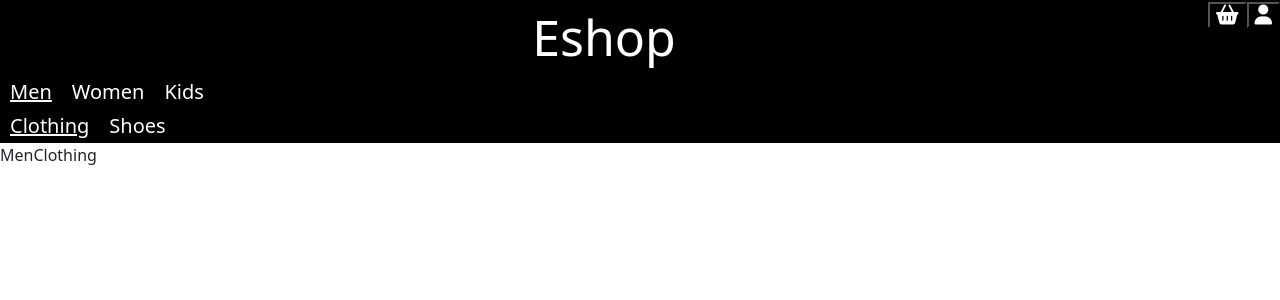
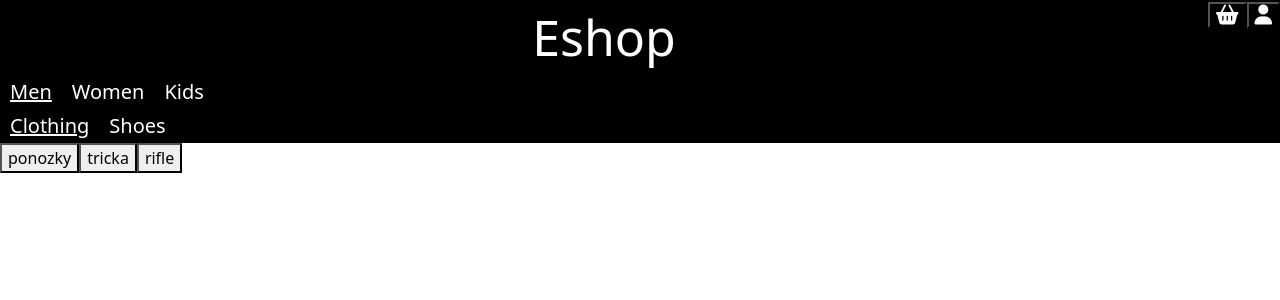
Before and after one commit to SpisiakMarek/eshop, a React (Create React App) app: page /men/clothing in a window 1280 px wide. Shown: the top 300 px of the page. Built offline with nearby package versions, Linux system fonts and the light colour scheme.

Commit message:
popridavane classname pre home navbar

```diff
--- a/src/Header.js
+++ b/src/Header.js
@@ -4,7 +4,7 @@ import UserNavbar from "./components/UserNavbar";
 function Header(props) {
   const { handleSetLoginInUse } = props;
   return (
-    <header>
+    <header className="main-header">
       <Link className="siteName" to="/">
         Eshop
       </Link>
--- a/src/Routing.js
+++ b/src/Routing.js
@@ -6,7 +6,7 @@ import {
   Link,
   useLocation,
 } from "react-router-dom";
-import PrimaryNavbar from "./components/LinksNavbar";
+import HomeNavbar from "./components/HomeNavbar";
 
 import Home from "./pages/Home";
 import Kids from "./pages/Kids";
@@ -48,7 +48,7 @@ function App() {
     <div>
       {loginInUse ? <Auth handleSetLoginInUse={handleSetLoginInUse} /> : null}
       <Header handleSetLoginInUse={handleSetLoginInUse} />
-      <PrimaryNavbar links={links} linkLevel={1} />
+      <HomeNavbar links={links} linkLevel={1} />
       <Routes>
         <Route path="/" element={<Home />}></Route>
 
--- a/src/assets/global.css
+++ b/src/assets/global.css
@@ -3,14 +3,14 @@ body {
   font-family: Arial, Helvetica, sans-serif;
 }
 
-nav {
+.home-navbar {
   background-color: black;
   color: white;
   display: flex;
   justify-content: flex-start;
 }
 /* funguje na Link component */
-nav a {
+.home-navbar-link {
   font-size: 20px;
   color: white;
   text-decoration: none;
@@ -18,7 +18,7 @@ nav a {
   margin: 2px 10px;
 }
 
-header {
+.main-header {
   text-align: center;
   font-size: 50px;
   background-color: black;
--- a/src/components/LinksNavbar.js
+++ b/src/components/HomeNavbar.js
@@ -1,16 +1,17 @@
 import { Link, useLocation } from "react-router-dom";
 
-function PrimaryNavbar(props) {
+function HomeNavbar(props) {
   const { links } = props;
   const { linkLevel } = props;
   const location = useLocation();
 
   return (
-    <nav className="homeNavbar">
+    <nav className="home-navbar">
       {links.map((element) => {
         return (
           <Link
             to={element.link}
+            className={"home-navbar-link"}
             style={{
               textDecoration:
                 location.pathname.split("/")[linkLevel] == element.link
@@ -26,4 +27,4 @@ function PrimaryNavbar(props) {
   );
 }
 
-export default PrimaryNavbar;
+export default HomeNavbar;
--- a/src/pages/Kids/Kids.js
+++ b/src/pages/Kids/Kids.js
@@ -1,5 +1,5 @@
 import { Link, Outlet } from "react-router-dom";
-import LinksNavbar from "../../components/LinksNavbar";
+import LinksNavbar from "../../components/HomeNavbar";
 
 function Kids() {
   const links = [
--- a/src/pages/Men/Men.js
+++ b/src/pages/Men/Men.js
@@ -1,5 +1,5 @@
 import { Link, Outlet } from "react-router-dom";
-import LinksNavbar from "../../components/LinksNavbar";
+import LinksNavbar from "../../components/HomeNavbar";
 
 function Men(props) {
   const links = [
--- a/src/pages/Men/MenClothing/MenClothing.js
+++ b/src/pages/Men/MenClothing/MenClothing.js
@@ -1,9 +1,15 @@
+function MenClothing() {
+  return (
+    <div className="products-wrapper">
+      <header>
+        <button>ponozky</button>
+        <button>tricka</button>
+        <button>rifle</button>
+      </header>
+      <div className="filter-wrapper"></div>
+      <div className="producst-wrapper"></div>
+    </div>
+  );
+}
 
-function MenClothing() {
-
-    return (
-      <div>MenClothing</div>
-    );
-  }
-
-  export default MenClothing;
+export default MenClothing;
--- a/src/pages/Women/Women.js
+++ b/src/pages/Women/Women.js
@@ -1,5 +1,5 @@
 import { Link, Outlet } from "react-router-dom";
-import LinksNavbar from "../../components/LinksNavbar";
+import LinksNavbar from "../../components/HomeNavbar";
 
 function Women() {
   const links = [
```
